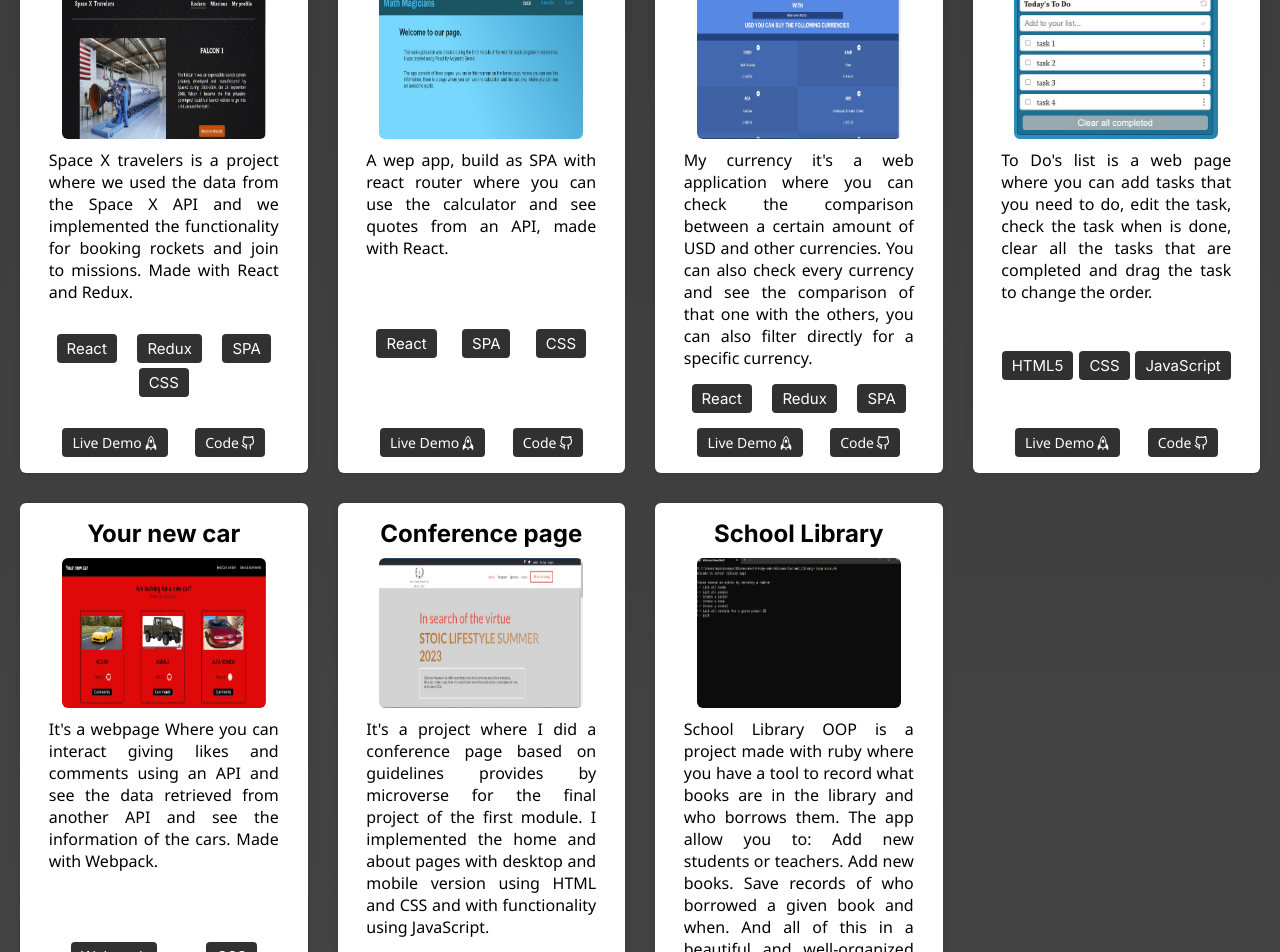
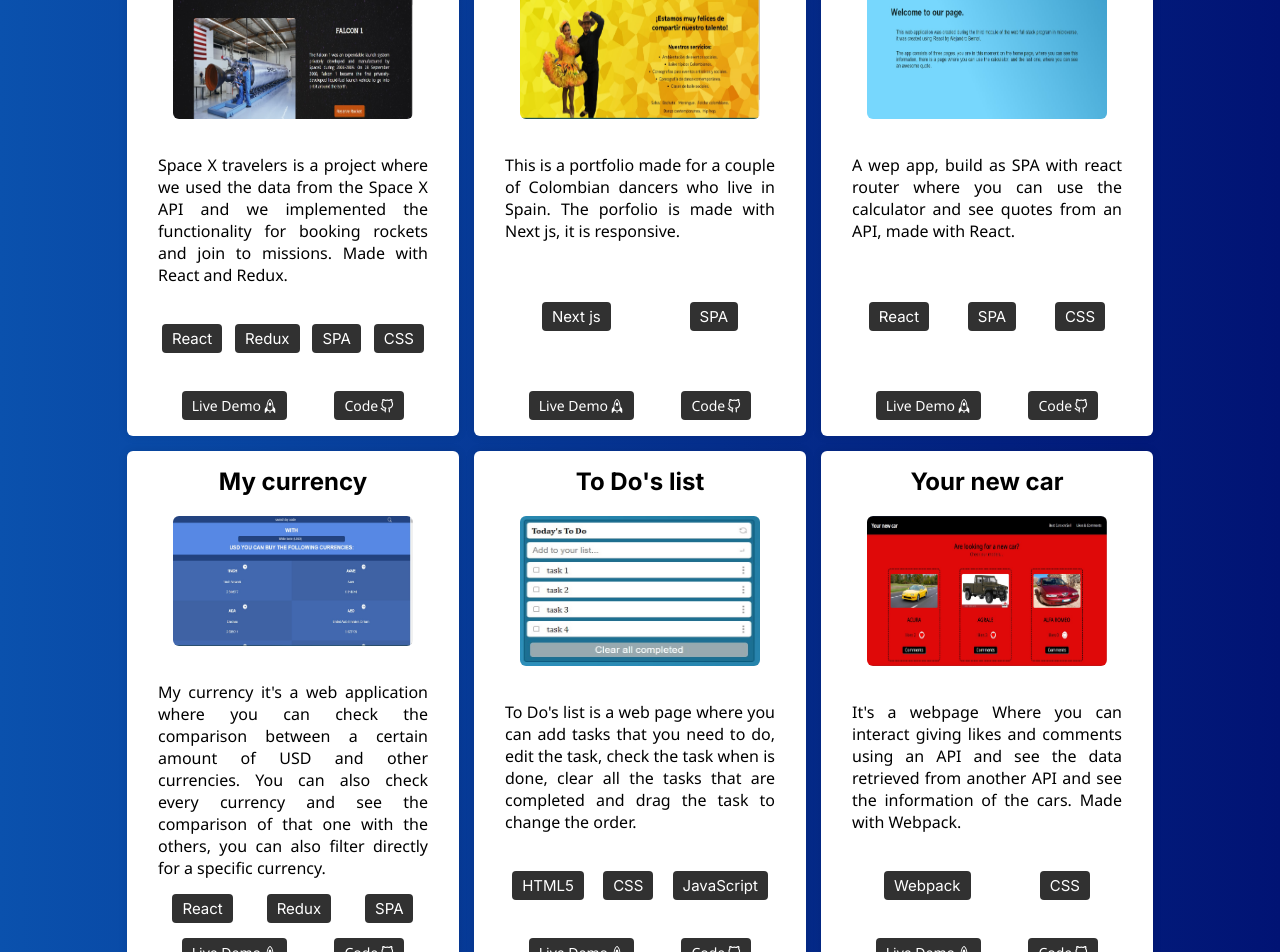
Before and after one commit to Alejandro-Bernal-M/alejandro-bernal-marin, a Next.js app: page / in a window 1280 px wide. Shown: the part 1820-2772 px from the top of the page. Built offline with nearby package versions, Linux system fonts and the light colour scheme; no server answers; a web font is replaced by a local one.

Commit message:
Changes on color and layout

```diff
--- a/src/components/Tech.tsx
+++ b/src/components/Tech.tsx
@@ -7,9 +7,9 @@ function Tech() {
     [key: string]: string[];
   } = {
       'Frameworks': ['React','Next js', 'Ruby on Rails'],
-      'Languages': ['TypeScript', 'JavaScript', 'Ruby', 'HTML', 'CSS'],
+      'Languages': ['TypeScript', 'JavaScript', 'Ruby'],
       'Databases': ['PostgreSQL'],
-      'Tools': ['Git', 'GitHub', 'VS code', 'Postman', 'Figma', 'Vercel','Jest', 'React Testing Library', 'Rspec']
+      'Tools': ['Git', 'GitHub', 'VS code', 'Postman', 'Figma', 'Vercel','Jest', 'React Testing Library', 'Rspec', 'Capybara']
     }
     return (
       <section className={styles.techSection}>
--- a/src/resources/projects/projects.ts
+++ b/src/resources/projects/projects.ts
@@ -1,9 +1,9 @@
 import spaceImage from './project_images/spacex.jpg';
+import portfolioKen from './project_images/ken.jpg';
+import myCurrency from './project_images/myCurrency.jpg';
+import mathImage from './project_images/math.jpg';
 import todoImage from './project_images/to-do-list-mobile.jpg';
-import mathImage from './project_images/math.jpg';
-import myCurrency from './project_images/myCurrency.jpg';
 import yourCar from './project_images/yourCar.jpg';
-import conference from './project_images/conference.jpg';
 import school from './project_images/school.jpg';
 
 const arrayOfProjects = [
@@ -18,6 +18,15 @@ const arrayOfProjects = [
     },
     {
         id: 2,
+        name: "Portfolio for dancers",
+        description: "This is a portfolio made for a couple of Colombian dancers who live in Spain. The porfolio is made with Next js, it is responsive.",
+        tools: ['Next js', 'SPA'],
+        image: portfolioKen,
+        gitLink: 'https://github.com/Alejandro-Bernal-M/portafolio-ken-y-juli',
+        liveLink: 'https://portafolio-ken-y-juli.vercel.app/',
+    },
+    {
+        id: 3,
         name: "Math magicians",
         description: "A wep app, build as SPA with react router where you can use the calculator and see quotes from an API, made with React.",
         tools: ['React', 'SPA', 'CSS'],
@@ -26,7 +35,7 @@ const arrayOfProjects = [
         liveLink: 'https://math-magicians-havp.onrender.com/',
     },
     {
-        id: 3,
+        id: 4,
         name: 'My currency',
         description: "My currency it's a web application where you can check the comparison between a certain amount of USD and other currencies. You can also check every currency and see the comparison of that one with the others, you can also filter directly for a specific currency.",
         tools: ['React', 'Redux', 'SPA'],
@@ -35,7 +44,7 @@ const arrayOfProjects = [
         liveLink: 'https://my-currency.onrender.com/',
     },
     {
-        id: 4,
+        id: 5,
         name: "To Do's list",
         description: "To Do's list is a web page where you can add tasks that you need to do, edit the task, check the task when is done, clear all the tasks that are completed and drag the task to change the order. ",
         tools: ['HTML5', 'CSS', 'JavaScript'],
@@ -44,22 +53,13 @@ const arrayOfProjects = [
         liveLink: 'https://alejandro-bernal-m.github.io/To-do-list/',
     },
     {
-        id: 5,
+        id: 6,
         name: "Your new car",
         description: "It's a webpage Where you can interact giving likes and comments using an API and see the data retrieved from another API and see the information of the cars. Made with Webpack. ",
         tools: ['Webpack', 'CSS'],
         image: yourCar,
         gitLink: 'https://github.com/Alejandro-Bernal-M/API-based-project',
         liveLink: 'https://alejandro-bernal-m.github.io/API-based-project/',
-    },
-    {
-        id: 6,
-        name: "Conference page",
-        description: "It's a project where I did a conference page based on guidelines provides by microverse for the final project of the first module. I implemented the home and about pages with desktop and mobile version using HTML and CSS and with functionality using JavaScript.",
-        tools: ['HTML5', 'CSS', 'JavaScript'],
-        image: conference,
-        gitLink: 'https://github.com/Alejandro-Bernal-M/Conference-page',
-        liveLink: 'https://alejandro-bernal-m.github.io/Conference-page/',
     },
     {
         id: 7,
--- a/src/styles/About.module.css
+++ b/src/styles/About.module.css
@@ -52,9 +52,14 @@
   border: none;
   box-shadow: 2px 2px black;
   font-size: 16px;
+  cursor: pointer;
 }
 
 .buttonPhrase:active {
   box-shadow: 1px 1px black;
   transform: translate(1px, 1px);
 }
+
+.buttonPhrase:hover {
+  background-color: #ccc;
+}
--- a/src/styles/Contact.module.css
+++ b/src/styles/Contact.module.css
@@ -1,6 +1,6 @@
 .section {
   padding: 30px 0;
-  color:#ccc;
+  color:#fff;
   display: flex;
   flex-direction: column;
   align-items: center;
--- a/src/styles/Project.module.css
+++ b/src/styles/Project.module.css
@@ -14,13 +14,19 @@
 }
 
 .projectGrid {
-  display: grid;
-  grid-template-columns: repeat(auto-fit,  minmax(280px, 1fr));
-  grid-gap: 30px;
-  margin: 30px 20px;
+  display: flex;
+  flex-wrap: wrap;
+  justify-content: center;
+  align-items: center;
+  width: 90%;
+  height: auto;
+  margin: 0 auto;
+  gap: 15px;
 }
 
 .projectCard {
+  width: max(280px, 300px);
+  height: 500px;
   display: flex;
   flex-direction: column;
   padding: 1rem;
@@ -28,13 +34,14 @@
   box-shadow: 0 0 10px rgba(0, 0, 0, 0.1);
   border-radius: 6px;
   align-items: center;
-  height: auto;
+  justify-content: space-around;
   min-height: 400px;
-  gap: 10px;
+  gap: 20px;
 }
 
 .projectTitle {
   font-size: 1.5rem;
+  text-align: center;
 }
 
 .cardImage {
@@ -53,6 +60,7 @@
 }
 
 .projectDescription {
+  margin-top: 15px;
   text-align: justify;
 }
 
--- a/src/styles/globals.css
+++ b/src/styles/globals.css
@@ -24,7 +24,7 @@ body {
 }
 
 body, html {
-  background: linear-gradient(#313131, #474747);
+  background: linear-gradient(90deg, #0a51ad, #011374);
 }
 
 main {
```
Also changed, not shown: src/resources/projects/project_images/ken.jpg (added).
